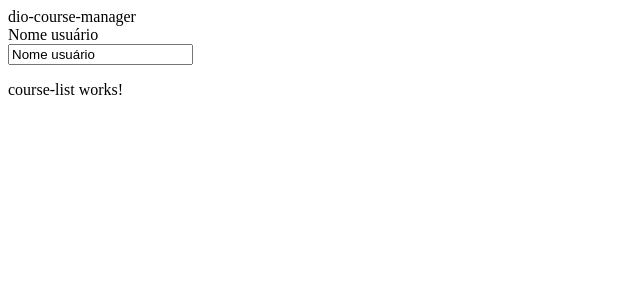
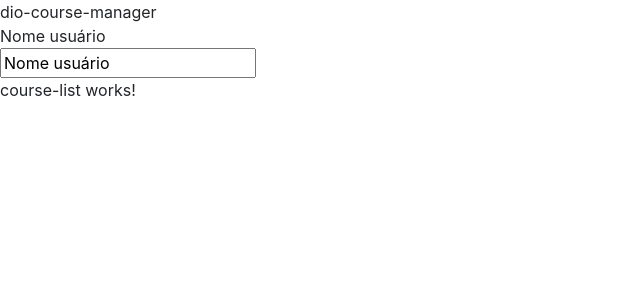
Before and after one commit to vitorsemidio-dev/dio-ng-course-manager, an Angular app: page / in a window 1280 px wide. Shown: the top 300 px of the page, without its empty margins (0-640 px from the left). Built offline with nearby package versions, Linux system fonts and the light colour scheme.

Commit message:
📦 build: Adição Bootstrap

```diff
--- a/package.json
+++ b/package.json
@@ -19,6 +19,7 @@
     "@angular/platform-browser": "~9.0.6",
     "@angular/platform-browser-dynamic": "~9.0.6",
     "@angular/router": "~9.0.6",
+    "bootstrap": "^4.5.3",
     "rxjs": "~6.5.4",
     "tslib": "^1.10.0",
     "zone.js": "~0.10.2"
--- a/src/styles.scss
+++ b/src/styles.scss
@@ -1 +1,3 @@
 /* You can add global styles to this file, and also import other style files */
+
+@import '~bootstrap/dist/css/bootstrap.min.css'
```
Also changed, not shown: 1 other file (tests, documents, lock files or other folders).
